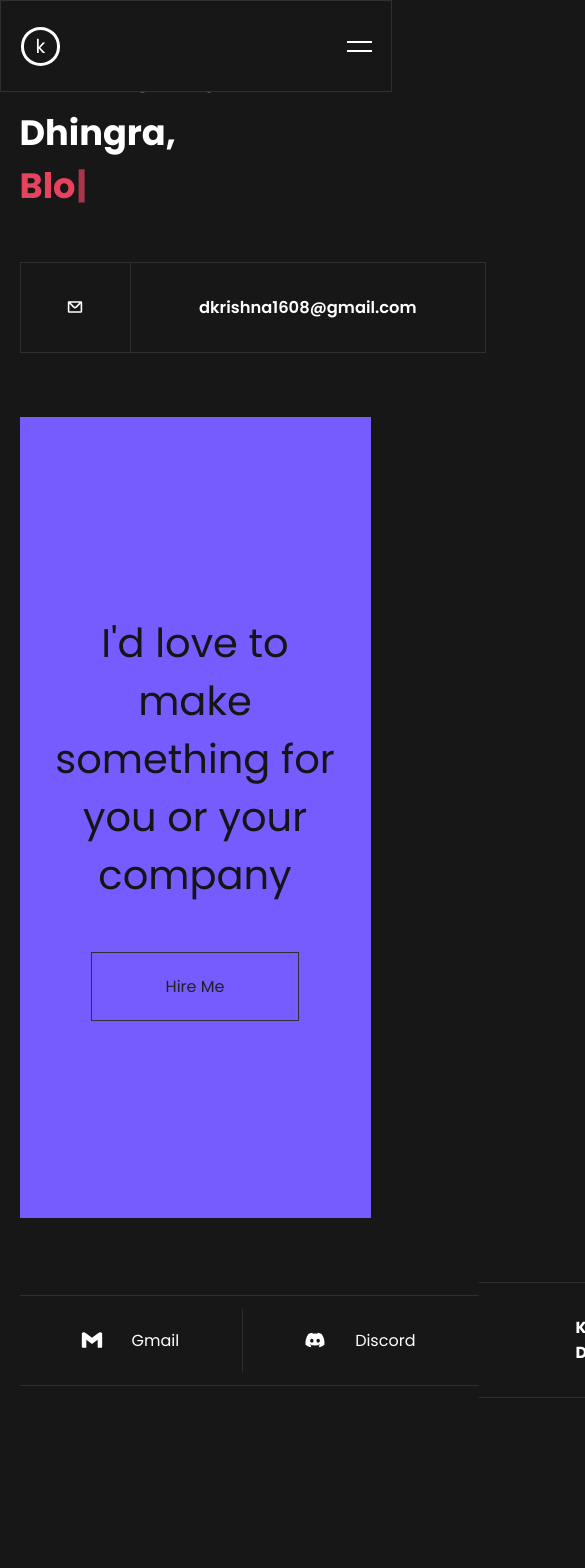
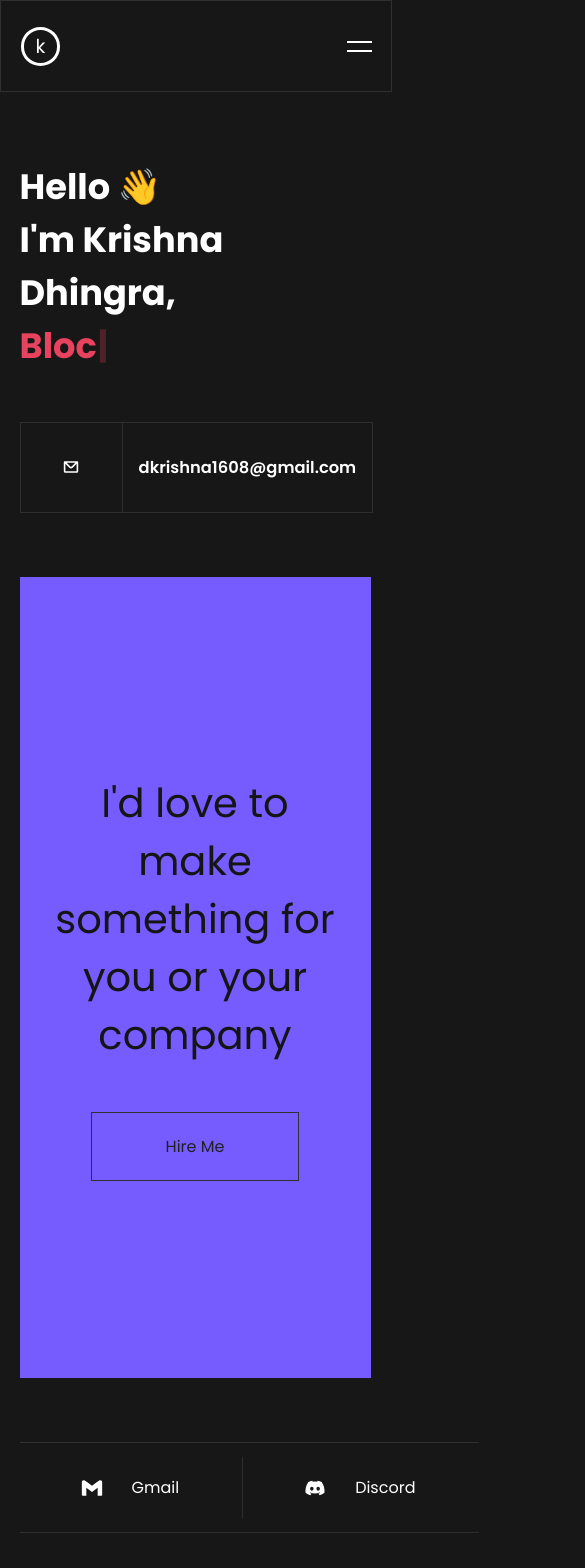
Before and after one commit to KrishnaDhingra/portfolio-website, a React (Create React App) app: page / in a window 390 px wide. Shown: the top 1568 px of the page, 585 px wide, since content can reach past the window. Before the commit the page ends 1462 px from the top, so only its background shows below. Built offline with nearby package versions, Linux system fonts and the light colour scheme.

Commit message:
Making everyhting a bit more reponsive

```diff
--- a/src/components/AnimationVariants.js
+++ b/src/components/AnimationVariants.js
@@ -41,6 +41,7 @@ export const FadeinSide = () => {
         visible: {
             x: "0px",
             position: "fixed",
+            top: "0px",
             zIndex: 2,
             opacity: 1,
             transition: {
--- a/src/components/Contact/contact.css
+++ b/src/components/Contact/contact.css
@@ -59,6 +59,9 @@ input{
     color: white;
 }
 @media only screen and (max-width: 1200px){
+    .contact{
+        margin-top: 10rem;
+    }
     .input_form{
         width: 700px;
     }
@@ -80,5 +83,8 @@ input{
     .contact_heading{
         font-size: 2.8rem;
     }
+    .input_form_text, .input_form_invalid_text{
+        font-size: 0.8rem;
+    }
 
 }
--- a/src/components/First_Home_Component/first_home_component.css
+++ b/src/components/First_Home_Component/first_home_component.css
@@ -5,6 +5,7 @@
     flex-direction: column;
     justify-content: center;
     gap: 13rem;
+    z-index: 1;
 }
 .home_top_container{
     margin-top: 3.4rem;
@@ -37,6 +38,9 @@
     .home_top_container{
         display: none;
     }
+    .first_home_component{
+        margin-top: 10rem;
+    }
     .home_text_container{
         flex-direction: column;
     }
--- a/src/components/Footer/footer.css
+++ b/src/components/Footer/footer.css
@@ -7,12 +7,14 @@
 }
 section{
     display: flex;
+    max-width: 90vw;
 }
 .section, .center{
     display: flex;
     position: relative;
     gap: 2rem;
     align-items: center;
+    flex-basis: auto;
     padding: 2rem 4rem;
     border-top: 0.5px solid rgba(255, 255, 255, 0.1);
     border-bottom: 0.5px solid rgba(255, 255, 255, 0.1);
@@ -41,3 +43,14 @@ section{
 .icons{
     transform: scale(1.3)
 }
+@media only screen and (max-width: 1520px){
+    .center{
+        display: none;
+    }
+}
+@media only screen and (max-width: 1064px){
+    .footer{
+        flex-direction: column;
+        gap: 3rem;
+    }
+}
--- a/src/components/GmailButton/GmailButton.css
+++ b/src/components/GmailButton/GmailButton.css
@@ -6,6 +6,7 @@
     background-color: transparent;
     position: relative;
     overflow: hidden;
+    max-width: 90vw;
 }
 .icon_container, .mail_container{
     display: flex;
--- a/src/components/Navbar/navbar.css
+++ b/src/components/Navbar/navbar.css
@@ -20,6 +20,7 @@ body{
     background-color: #171717;
     border-right: 1px solid #303030;
     border-left: 1px solid #303030;
+    z-index: 2;
 }
 
 .navbar_first_section, .navbar_second_section{
@@ -145,6 +146,7 @@ body{
         width: 100vw;
         border-top: 1px solid #303030;
         border-bottom: 1px solid #303030;
+        z-index: 2;
     }
     .navbar_first_section{
         flex-direction: row;
--- a/src/components/Work/work.css
+++ b/src/components/Work/work.css
@@ -80,6 +80,9 @@
     }
 }
 @media only screen and (max-width: 1200px){
+    .work{
+        margin-top: 10rem;
+    }
     .project_container{
         width: 100%;
     }
```
